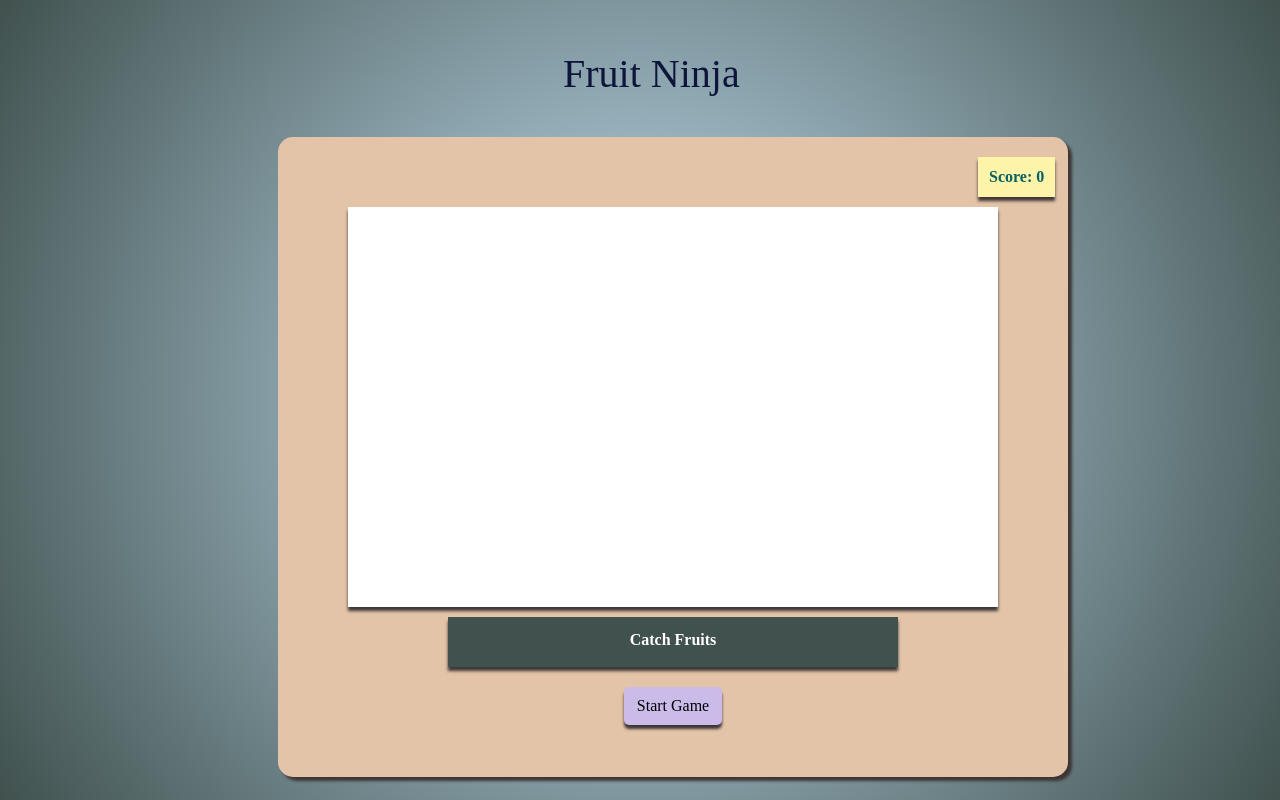
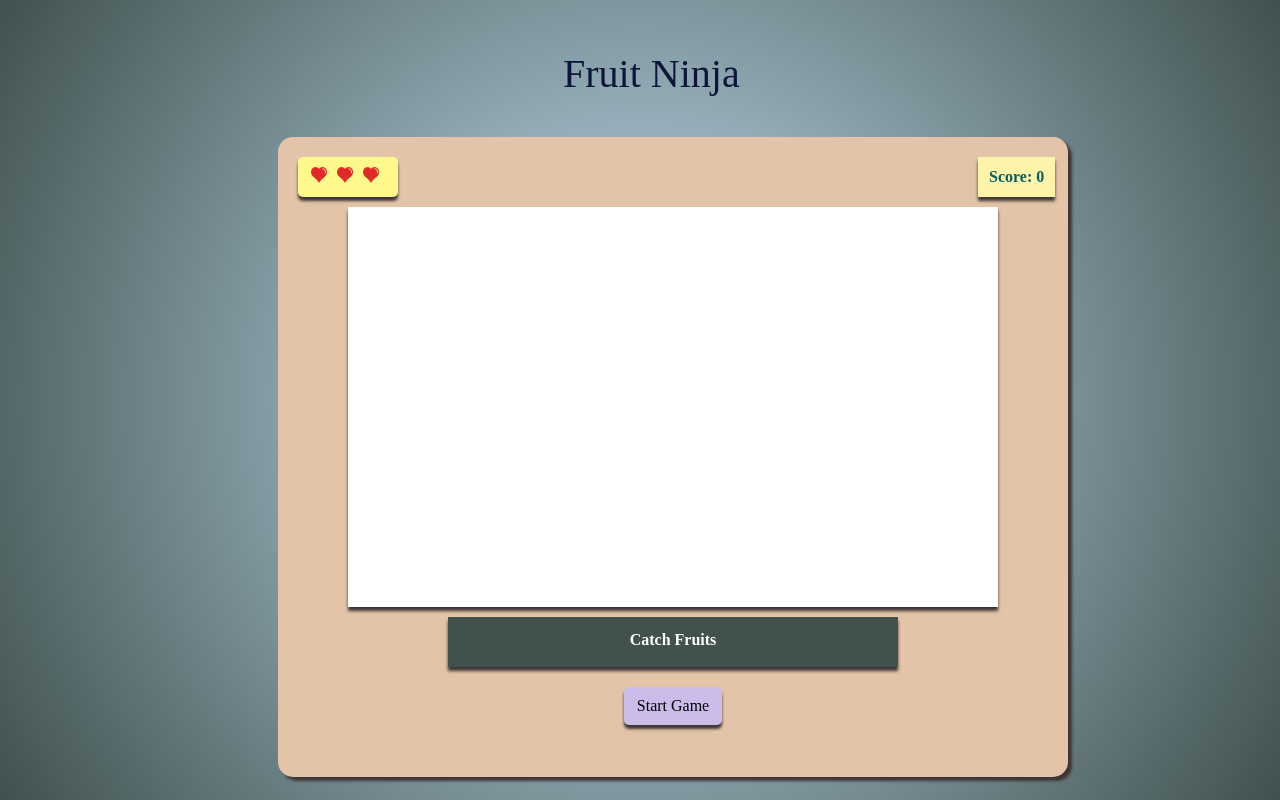
Before and after one commit to SabiulSabit/Fruit-Ninja, a plain HTML site: page index.html in a window 1280 px wide. Both pictures are taken after a click on the element "Start Game". Drawn offline with nearby package versions, Linux system fonts and the light colour scheme.

Commit message:
game start logic building

```diff
--- a/index.html
+++ b/index.html
@@ -39,7 +39,7 @@
       </div>
    </div>
 
-
+    <script src="https://ajax.googleapis.com/ajax/libs/jquery/3.4.1/jquery.min.js"></script>
     <script src="jQuery.js"></script>
   </body>
 </html>
--- a/jQuery.js
+++ b/jQuery.js
@@ -0,0 +1,38 @@
+//gloabl variable
+var playing=false;
+var score;
+var trialsLeft;
+
+$(function(){
+
+   //button click
+   $("#startReset").click(function(){
+
+    if(playing==true) {   // if playing
+
+         location.reload();// page reload
+
+      }
+      else{  //if not playing
+
+          playing=true;
+          score=0;
+          $("#scoreValue").html(score);
+
+          //life show
+          $('#trialsLeft').show();
+          trialsLeft = 3;
+
+          addHeart();
+
+      }
+   });
+});
+
+
+// add heart
+function addHeart(){
+    for(i=0;i<trialsLeft;i++){
+        $("#trialsLeft").append('<img src="images/heart.png" class="life"> ');
+    }
+}
--- a/style.css
+++ b/style.css
@@ -135,3 +135,8 @@
   z-index:2;
   display: none;
 }
+.life{
+  width: 16px;
+  height: 16px;
+  margin: 0px 3px;
+}
```
